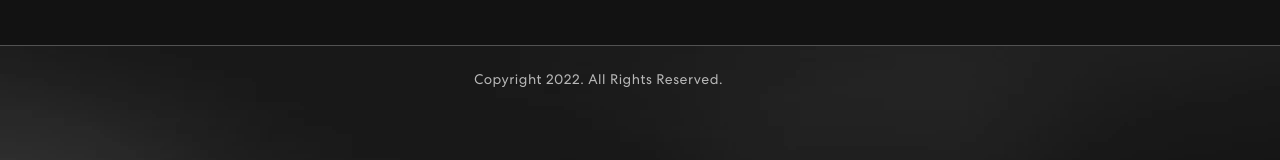
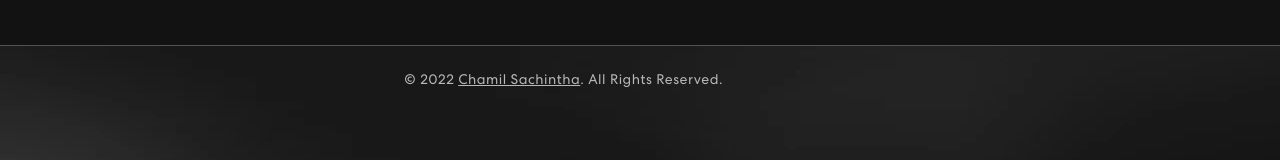
Before and after one commit to ChamilSachintha/Student-Progress-Viewer, a React (Create React App) app: page / in a window 1280 px wide. Shown: the part 2946-3106 px from the top of the page. Built offline with nearby package versions, Linux system fonts and the light colour scheme.

Commit message:
docs: update copyright text with personal website link in footer

```diff
--- a/src/App.css
+++ b/src/App.css
@@ -1067,3 +1067,13 @@ input[type="submit"]:hover {
 .logo-img {
   width: 120px;
 }
+
+.footer p a {
+  color: inherit;
+  text-decoration: underline;
+  transition: color 0.3s ease;
+}
+
+.footer p a:hover {
+  color: #ffffff;
+}
--- a/src/components/Footer.js
+++ b/src/components/Footer.js
@@ -22,7 +22,7 @@ export const Footer = () => {
                             <a href="https://www.facebook.com/chamil.sachintha" target="_blank"><img src={navIcon2} alt="" /></a>
                             <a href="https://www.instagram.com/chamil_sachintha/" target="_blank"><img src={navIcon3} alt="" /></a>
                         </div> */}
-                        <p>Copyright 2022. All Rights Reserved.</p>
+                        <p>© 2022 <a href="https://chamil-sachintha.vercel.app/" target="_blank" rel="noopener noreferrer">Chamil Sachintha</a>. All Rights Reserved.</p>
                     </Col>
                 </Row>
             </Container>
```
